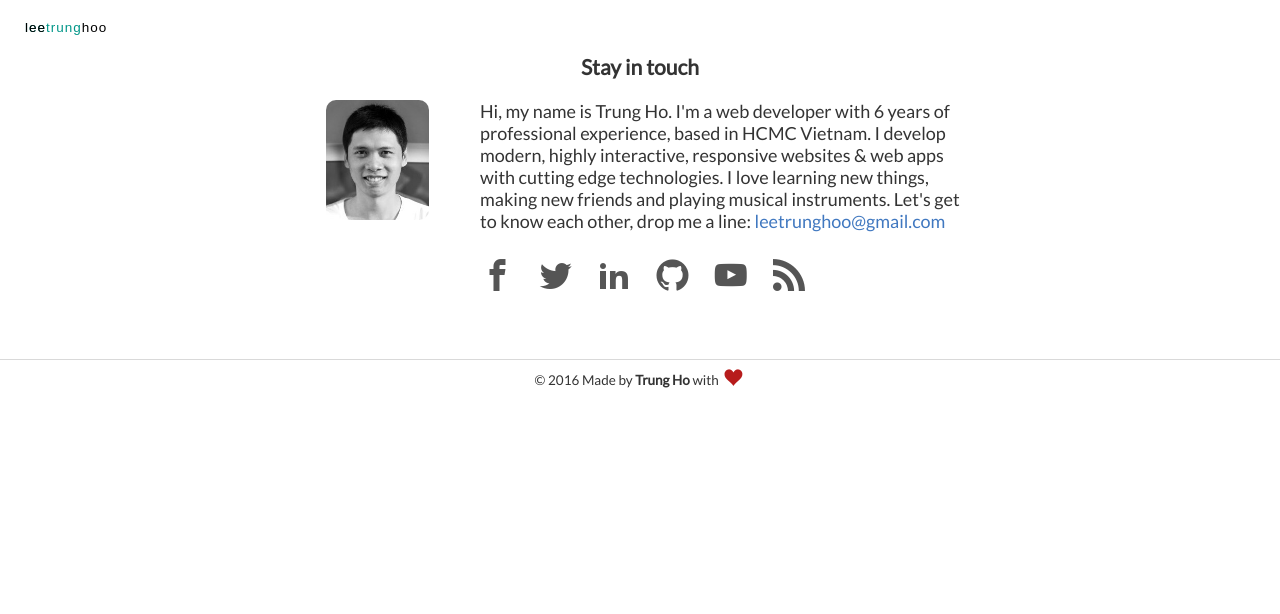
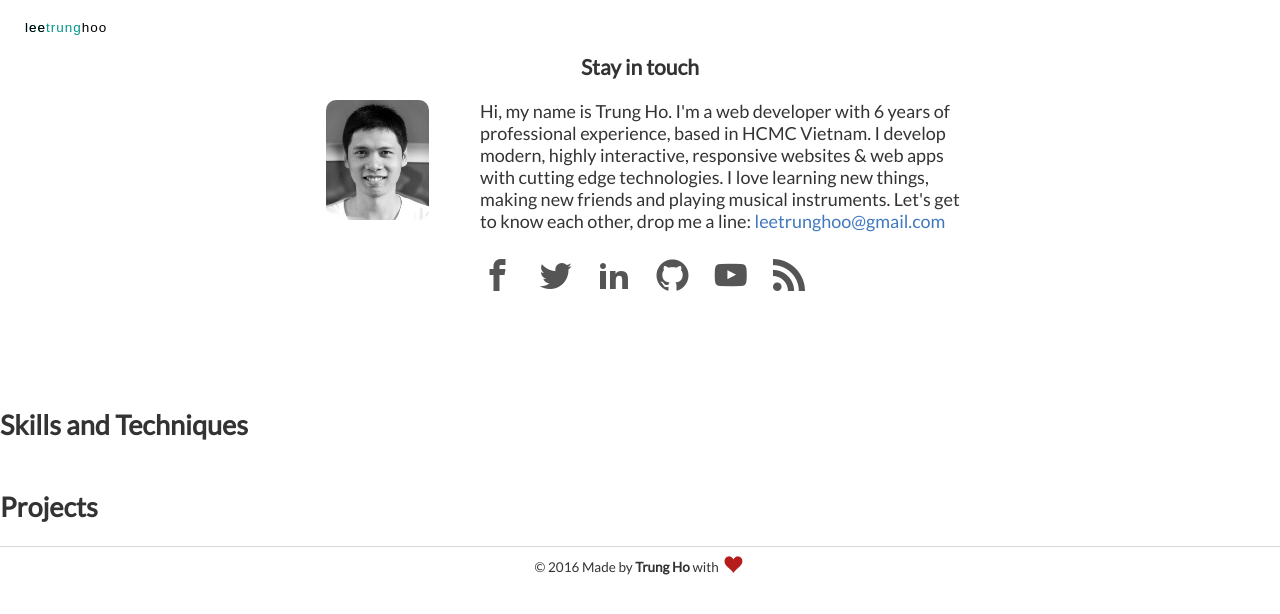
Before and after one commit to leetrunghoo/leetrunghoo.github.io, a Jekyll site: the page built from portfolio/index.html, in a window 1280 px wide. Shown: the top 614 px of the page. Built offline with Jekyll 4.4.1, drawn with Linux system fonts in a browser that asks for light colours; nearby versions of some CDN libraries; some web fonts are replaced.

Commit message:
add portfolio page (with no info)

```diff
--- a/portfolio/index.html
+++ b/portfolio/index.html
@@ -6,6 +6,10 @@ title: Portfolio of Trung Ho (leetrunghoo)
 
     {% include subscribe.html %}
 
+    <h2>Skills and Techniques</h2>
+
+    <h2>Projects</h2>
+
     <footer class="section--footer">
       © 2016 Made by <strong>Trung Ho</strong> with <div class="icon-heart heart-beating"></div>
     </footer>
```
